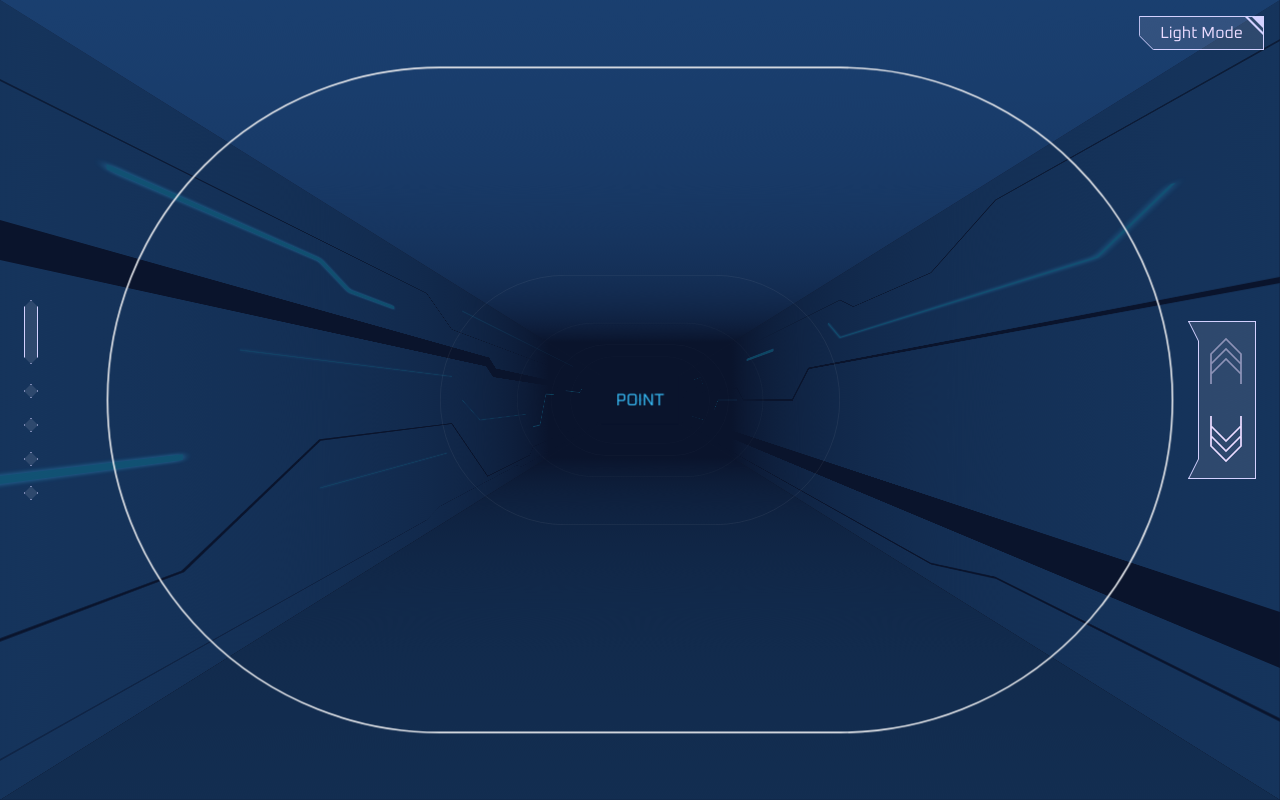
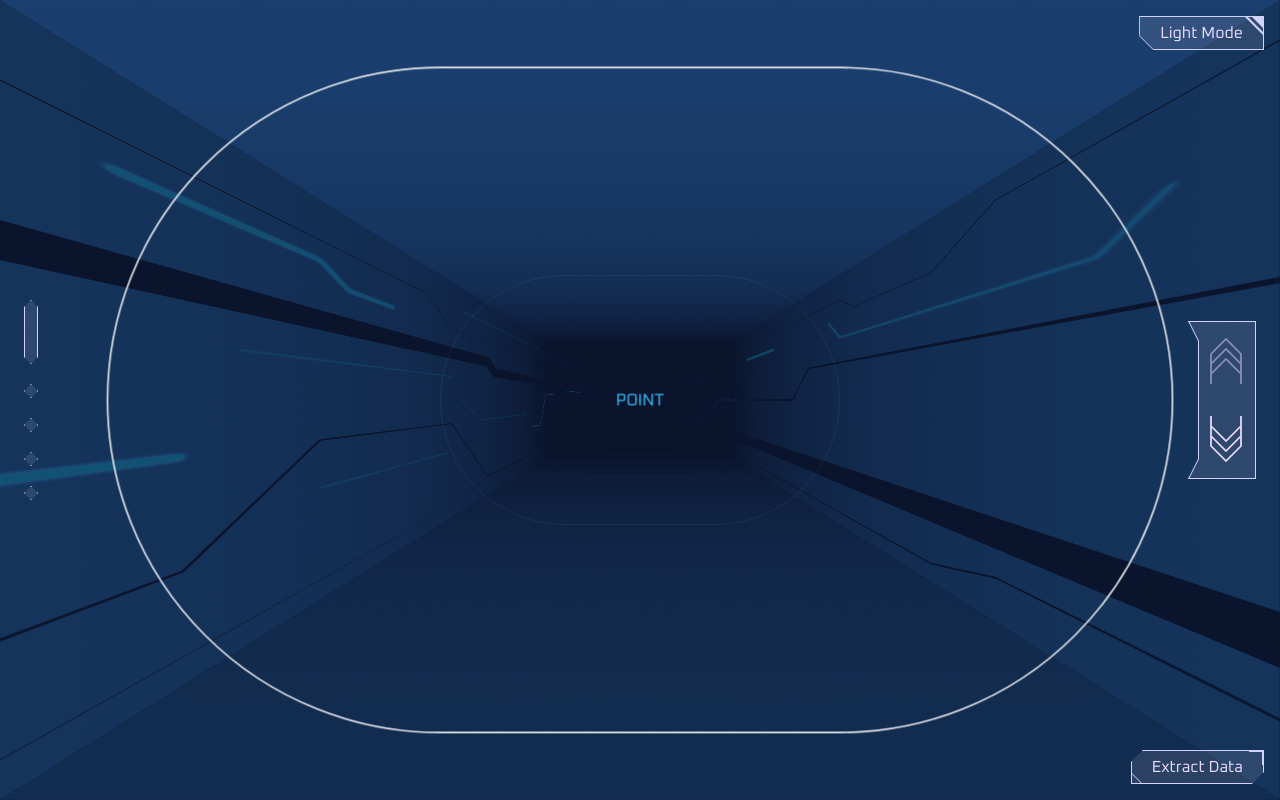
Before and after one commit to Arnav-Agrawal-987/Arnav-Agrawal-987.github.io, a React (Vite) app: page / in a window 1280 px wide. Built offline with nearby package versions, Linux system fonts and the light colour scheme; a web font is replaced by a local one.

Commit message:
feat:resume

```diff
--- a/src/components/HUD.tsx
+++ b/src/components/HUD.tsx
@@ -1,4 +1,4 @@
-import { Sun, Moon } from 'lucide-react';
+import { Sun, Moon, FileDown } from 'lucide-react';
 import TiltCard from './Tiltcard';
 
 interface HUDProps {
@@ -18,6 +18,7 @@ export default function HUD({ isDark, setIsDark, currentIndex, setCurrentIndex,
   };
   return (
     <>
+      {/*Arrow SVG*/}
       <svg className="hidden">
         <defs>
           <g id="hud-arrow" strokeWidth={1.75}>
@@ -25,6 +26,11 @@ export default function HUD({ isDark, setIsDark, currentIndex, setCurrentIndex,
           </g>
         </defs>
       </svg>
+
+      {/*Profile*/}
+
+
+      {/*Theme Button*/}
       <TiltCard glowColor="var(--color-button-hover)" glowClipPath="polygon(0 0, 100% 0, 100% 100%, 15px 100%, 0% calc(100% - 15px))" className="absolute top-4 right-4 z-10 md:hover:scale-105 transition duration-5">
         <button
           onClick={() => setIsDark(prev => !prev)}
@@ -36,6 +42,8 @@ export default function HUD({ isDark, setIsDark, currentIndex, setCurrentIndex,
         <div className="absolute right-0 top-0 bg-button-border w-full h-full" style={{ clipPath: "polygon(calc(100% - 13px) 0, 100% 0, 100% 13px)" }}></div>
         <div className="absolute right-0 top-0 bg-button-border w-full h-full" style={{ clipPath: "polygon(calc(100% - 20px) 0, calc(100% - 17px) 0, 100% 17px, 100% 20px)" }}></div>
       </TiltCard>
+
+      {/*Checkpoint Indicators*/}
       <div className="absolute left-6 top-1/2 -translate-y-1/2 z-50 flex flex-col gap-4 select-none">
         <div className="flex flex-col gap-5 my-2">
           {Array.from({ length: totalNodes }).map((_, idx) => {
@@ -56,6 +64,8 @@ export default function HUD({ isDark, setIsDark, currentIndex, setCurrentIndex,
           })}
         </div>
       </div>
+
+      {/*Checkpoint Controls*/}
       <TiltCard maxTilt={15} glowColor="var(--color-button-hover)" glowClipPath="polygon(0 0, 100% 0, 100% 100%, 0 100%, 10px calc(100% - 20px), 10px 20px)" className="absolute right-6 top-1/2 -translate-y-1/2 z-50 hover:scale-105 transition duration-5">
         <div className="flex flex-col gap-8 items-center border border-button-border bg-button-bg py-3 pr-1 pl-3" style={{ clipPath: "polygon(0 0, 100% 0, 100% 100%, 0 100%, 10px calc(100% - 20px), 10px 20px)" }}>
           <svg className={`w-[50px] h-[50px] -rotate-90 stroke-button-text ${currentIndex === 0 ? "opacity-50" : "opacity-100"} cursor-pointer transition hover:scale-105`} onClick={previousCheckpoint}>
@@ -69,9 +79,26 @@ export default function HUD({ isDark, setIsDark, currentIndex, setCurrentIndex,
         {/* <div className="absolute right-0 top-0 bg-button-border w-full h-full" style={{ clipPath: "polygon(calc(100% - 13px) 0, 100% 0, 100% 13px)" }}></div> */}
         {/* <div className="absolute right-0 top-0 bg-button-border w-full h-full" style={{ clipPath: "polygon(calc(100% - 20px) 0, calc(100% - 17px) 0, 100% 17px, 100% 20px)" }}></div> */}
       </TiltCard>
-      {/* <div className="absolute bottom-4 left-4 z-50 font-mono text-[10px] text-hologram-moderate/60 tracking-widest bg-room-bg/40 backdrop-blur px-3 py-1 border border-hologram-moderate/20 rounded">
-        SYS_LOC // <span className="text-hologram-moderate font-bold">0{currentIndex} / 0{totalNodes - 1}</span>
-      </div> */}
+
+      {/*Resume Button*/}
+      <TiltCard
+        className="absolute bottom-4 right-4 z-10 md:hover:scale-105 transition duration-5"
+        glowClipPath="polygon(12px 0, 100% 0, 100% calc(100% - 12px), calc(100% - 12px) 100%, 0 100%, 0 12px)"
+      >
+        <a
+          href="/Resume_Arnav_Agrawal.pdf"
+          target="_blank"
+          rel="noopener noreferrer"
+          className="flex items-center justify-center bg-button-bg text-button-text border border-button-border px-3 md:px-5 py-2 md:py-1 hover:bg-button-hover transition group"
+          style={{ clipPath: "polygon(12px 0, 100% 0, 100% calc(100% - 12px), calc(100% - 12px) 100%, 0 100%, 0 12px)" }}
+        >
+          <FileDown className="w-5 h-5 md:hidden text-hologram-moderate group-hover:-translate-y-0.5 transition-transform duration-200" strokeWidth={2} />
+          <span className="hidden md:inline">Extract Data</span>
+        </a>
+
+        <div className="absolute left-0 bottom-0 bg-button-border w-full h-full pointer-events-none" style={{ clipPath: "polygon(0 calc(100% - 12px), 12px 100%, 11px 100%, 0 calc(100% - 11px))" }}></div>
+        <div className="absolute right-0 top-0 bg-button-border w-full h-full pointer-events-none" style={{ clipPath: "polygon(calc(100% - 15px) 0, 100% 0, 100% 15px, calc(100% - 2px) 15px, calc(100% - 2px) 2px, calc(100% - 15px) 2px)" }}></div>
+      </TiltCard>
     </>
   );
 }
--- a/src/index.css
+++ b/src/index.css
@@ -14,9 +14,9 @@
     --color-hologram-dim: #0e7490;
     --color-hologram-bright: #67e8f9;
 
-    --color-button-border: hsl(243, 100%, 91%);
+    --color-button-border: #d3d1ff;
     --color-button-bg: #f3ebff1d;
-    --color-button-text: hsl(264, 100%, 93%);
+    --color-button-text: #eadbff;
     --color-button-text-disabled: #a19caa;
     --color-button-hover: #ffffff3a;
   }
```
Also changed, not shown: 1 other file (tests, documents, lock files or other folders).
